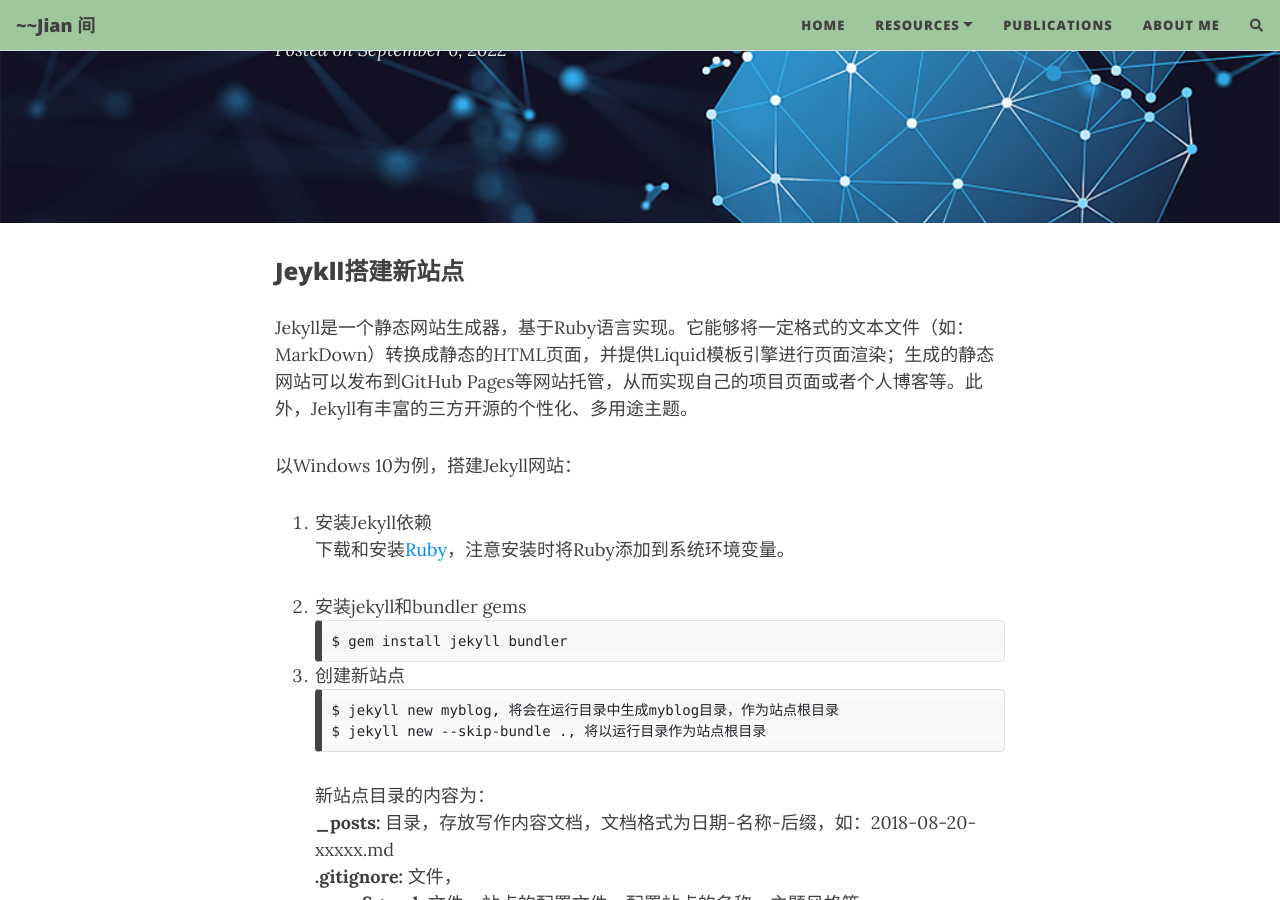
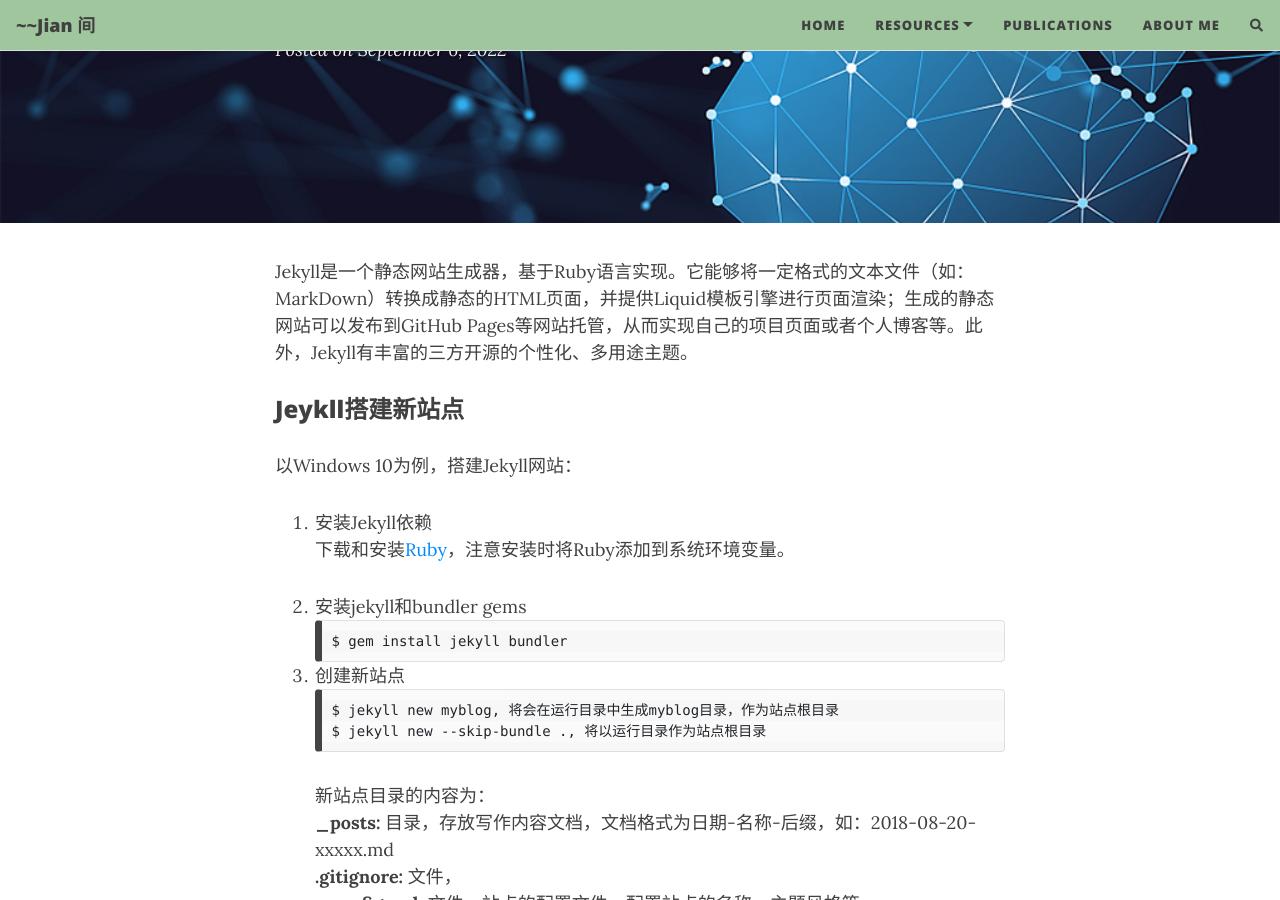
Before and after one commit to Zer0o0/intergap.githb.io, a Jekyll site: the page built from docs/_posts/2022-09-06-使用Jekyll搭建博客.md, in a window 1280 px wide and 900 px high, scrolled down 323 px. Built offline with Jekyll 4.4.1, drawn with Linux system fonts in a browser that asks for light colours; nearby versions of some CDN libraries; comment, search, counter and statistics services are not loaded; some of the changed lines change nothing that is shown; some of the changed text lies outside the part shown.

Commit message:
modify jekyll blog file and figures

```diff
--- a/docs/_posts/2022-09-06-使用Jekyll搭建博客.md
+++ b/docs/_posts/2022-09-06-使用Jekyll搭建博客.md
@@ -6,9 +6,9 @@ cover-img: /assets/img/covers/technology01.png
 thumbnail-img: /assets/img/mds/luding0905.png
 ---
 
+Jekyll是一个静态网站生成器，基于Ruby语言实现。它能够将一定格式的文本文件（如：MarkDown）转换成静态的HTML页面，并提供Liquid模板引擎进行页面渲染；生成的静态网站可以发布到GitHub Pages等网站托管，从而实现自己的项目页面或者个人博客等。此外，Jekyll有丰富的三方开源的个性化、多用途主题。
+
 ### Jeykll搭建新站点
-
-Jekyll是一个静态网站生成器，基于Ruby语言实现。它能够将一定格式的文本文件（如：MarkDown）转换成静态的HTML页面，并提供Liquid模板引擎进行页面渲染；生成的静态网站可以发布到GitHub Pages等网站托管，从而实现自己的项目页面或者个人博客等。此外，Jekyll有丰富的三方开源的个性化、多用途主题。
 
 以Windows 10为例，搭建Jekyll网站：
 
@@ -74,4 +74,4 @@ GitHub Pages 可以用来展示一些开源项目、主持博客甚或分享个
 ### 参考
 [GitHub Pages指南](https://docs.github.com/cn/pages/quickstart)
 [Jekyll官网](https://jekyllrb.com/)
-[beautiful-jekyll theme](https://github.com/daattali/beautiful-jekyll)
+[beautiful-jekyll theme文档](https://github.com/daattali/beautiful-jekyll)
```
Also changed, not shown: docs/assets/img/covers/technology03.png (added), docs/assets/img/mds/luding0905.png.
